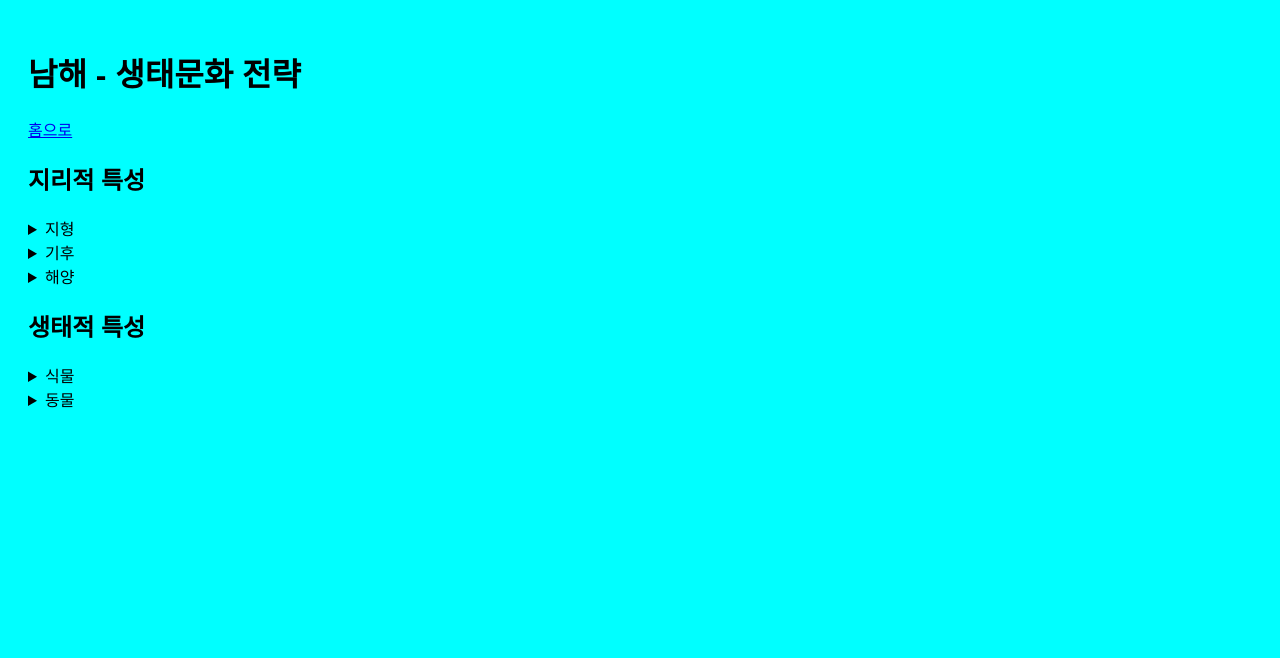
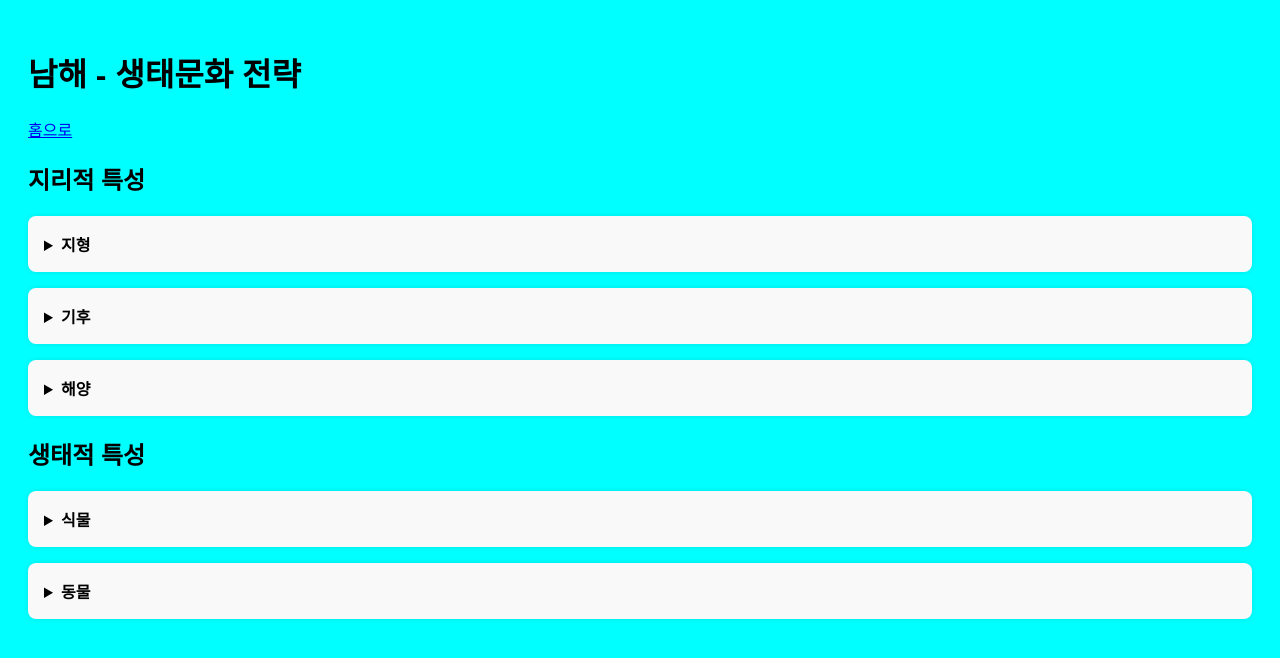
Before and after one commit to paleon08/Three-Sea-of-Korea, a plain HTML site: page south.html in a window 1280 px wide. Drawn offline with Linux system fonts and the light colour scheme.

Commit message:
styleadd

```diff
--- a/south.html
+++ b/south.html
@@ -5,6 +5,19 @@
   <meta name="viewport" content="width=device-width, initial-scale=1.0">
   <title>남해 정보</title>
   <link rel="stylesheet" href="style.css">
+  <style>
+    details {
+      margin-bottom: 1em;
+      background: #f9f9f9;
+      padding: 1em;
+      border-radius: 8px;
+      box-shadow: 0 0 5px rgba(0,0,0,0.1);
+    }
+    summary {
+      font-weight: bold;
+      cursor: pointer;
+    }
+  </style>
 </head>
 <body>
   <header>
```
Also changed, not shown: west.html (+13 -0 lines).
